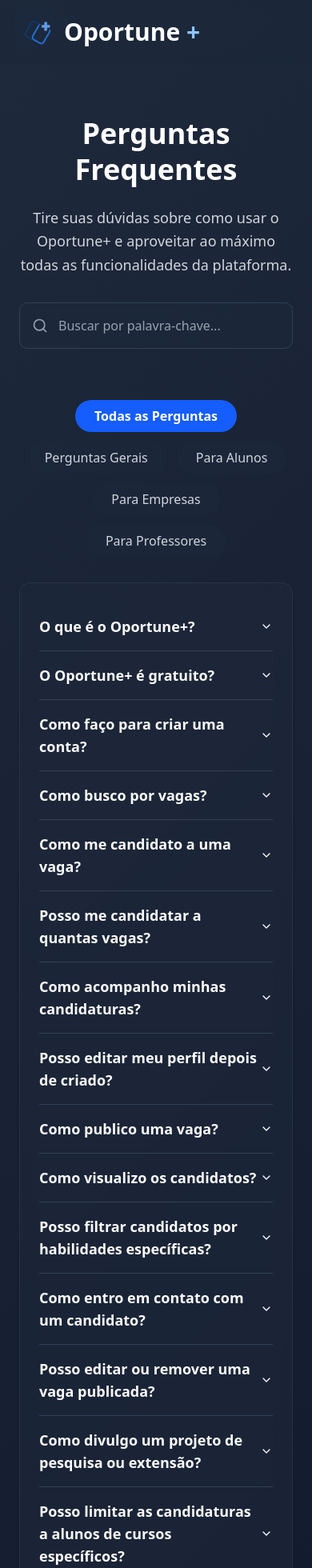
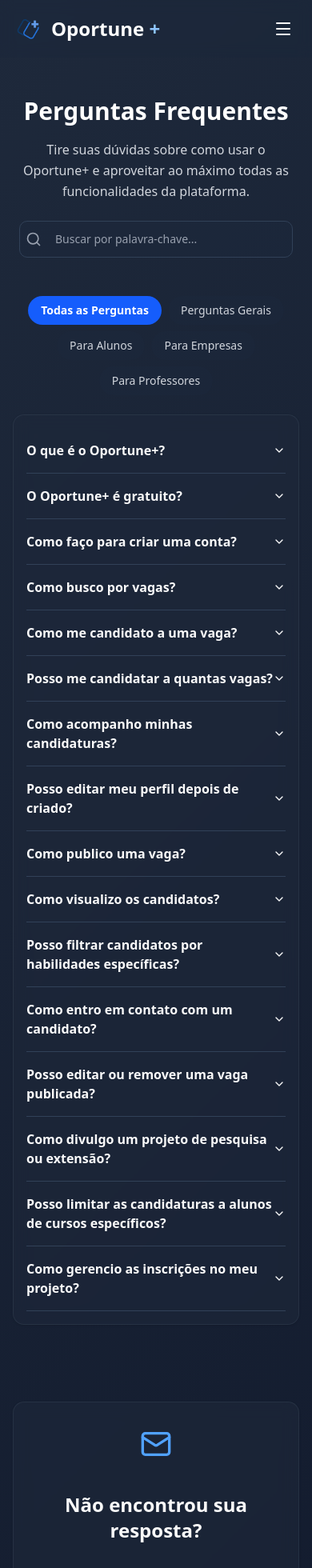
Before and after one commit to PedrFelip/oportune, a Next.js app in the folder frontend/: page /faq in a window 390 px wide. Shown: the top 1960 px of the page at 80% size. Built offline with nearby package versions, Linux system fonts and the light colour scheme.

Commit message:
Adiciona menu mobile e aprimora o layout da página de FAQ: inclui novos ícones, ajusta tamanhos e melhora a responsividade.

```diff
--- a/frontend/src/app/faq/page.tsx
+++ b/frontend/src/app/faq/page.tsx
@@ -8,7 +8,7 @@
   AccordionItem,
   AccordionTrigger,
 } from "@/components/ui/accordion";
-import { Search, Mail } from "lucide-react";
+import { Search, Mail, Menu, X } from "lucide-react";
 import Link from "next/link";
 import Image from "next/image";
 import Logo from "../../assets/logo_oportune.png";
@@ -136,6 +136,7 @@
 export default function FAQ() {
   const [selectedCategory, setSelectedCategory] = useState<string>("todos");
   const [searchTerm, setSearchTerm] = useState("");
+  const [mobileMenuOpen, setMobileMenuOpen] = useState(false);
 
   const filteredFAQ = faqData.filter((item) => {
     const matchesCategory =
@@ -150,13 +151,15 @@
   return (
     <div className="min-h-screen oportune-gradient text-white">
       {/* Header */}
-      <header className="flex items-center justify-between px-6 py-4 bg-slate-800/30 backdrop-blur-sm">
+      <header className="sticky top-0 z-50 flex items-center justify-between px-4 sm:px-6 py-4 bg-slate-800/30 backdrop-blur-sm">
         <Link href="/" className="flex items-center space-x-2">
-          <Image src={Logo} alt="Oportune logo" width={48} height={48} />
-          <span className="text-3xl font-bold">
+          <Image src={Logo} alt="Oportune logo" width={40} height={40} className="sm:w-12 sm:h-12" />
+          <span className="text-2xl sm:text-3xl font-bold">
             Oportune <span className="text-blue-300">+</span>
           </span>
         </Link>
+
+        {/* Desktop Navigation */}
         <nav className="hidden md:flex items-center space-x-6">
           <Link
             href="/sobre"
@@ -180,39 +183,79 @@
             <Button variant="oportune">Criar conta</Button>
           </Link>
         </nav>
+
+        {/* Mobile Menu Button */}
+        <button
+          className="md:hidden p-2 text-white"
+          onClick={() => setMobileMenuOpen(!mobileMenuOpen)}
+        >
+          {mobileMenuOpen ? <X size={24} /> : <Menu size={24} />}
+        </button>
       </header>
 
+      {/* Mobile Navigation */}
+      {mobileMenuOpen && (
+        <nav className="md:hidden bg-slate-800/95 backdrop-blur-sm px-4 py-4 space-y-3 border-b border-slate-700">
+          <Link
+            href="/sobre"
+            className="block text-gray-300 hover:text-white transition-colors py-2"
+            onClick={() => setMobileMenuOpen(false)}
+          >
+            Sobre
+          </Link>
+          <Link
+            href="/faq"
+            className="block text-white font-semibold py-2"
+            onClick={() => setMobileMenuOpen(false)}
+          >
+            FAQ
+          </Link>
+          <Link
+            href="/login"
+            className="block text-gray-300 hover:text-white transition-colors py-2"
+            onClick={() => setMobileMenuOpen(false)}
+          >
+            Entrar
+          </Link>
+          <Link href="/cadastro" onClick={() => setMobileMenuOpen(false)}>
+            <Button variant="oportune" className="w-full">
+              Criar conta
+            </Button>
+          </Link>
+        </nav>
+      )}
+
       {/* Hero Section */}
-      <section className="px-6 py-16 max-w-7xl mx-auto text-center">
-        <h1 className="text-4xl lg:text-5xl font-bold mb-6 leading-tight">
+      <section className="px-4 sm:px-6 py-12 sm:py-16 max-w-7xl mx-auto text-center">
+        <h1 className="text-3xl sm:text-4xl lg:text-5xl font-bold mb-4 sm:mb-6 leading-tight px-2">
           Perguntas Frequentes
         </h1>
-        <p className="text-gray-300 text-lg max-w-3xl mx-auto leading-relaxed mb-8">
+        <p className="text-gray-300 text-base sm:text-lg max-w-3xl mx-auto leading-relaxed mb-6 sm:mb-8 px-2">
           Tire suas dúvidas sobre como usar o Oportune+ e aproveitar ao máximo
           todas as funcionalidades da plataforma.
         </p>
 
         {/* Search Bar */}
-        <div className="max-w-2xl mx-auto relative">
-          <Search className="absolute left-4 top-1/2 transform -translate-y-1/2 text-gray-400 h-5 w-5" />
+        <div className="max-w-2xl mx-auto relative px-2">
+          <Search className="absolute left-4 sm:left-6 top-1/2 transform -translate-y-1/2 text-gray-400 h-5 w-5" />
           <input
             type="text"
             placeholder="Buscar por palavra-chave..."
             value={searchTerm}
             onChange={(e) => setSearchTerm(e.target.value)}
-            className="w-full pl-12 pr-4 py-4 bg-slate-800/50 border border-slate-700 rounded-lg text-white placeholder-gray-400 focus:outline-none focus:ring-2 focus:ring-blue-500 focus:border-transparent"
+            className="w-full pl-11 sm:pl-14 pr-4 py-3 sm:py-4 bg-slate-800/50 border border-slate-700 rounded-lg text-white placeholder-gray-400 focus:outline-none focus:ring-2 focus:ring-blue-500 focus:border-transparent text-sm sm:text-base"
           />
         </div>
       </section>
 
       {/* Category Filter */}
-      <section className="px-6 max-w-7xl mx-auto mb-8">
-        <div className="flex flex-wrap justify-center gap-3">
+      <section className="px-4 sm:px-6 max-w-7xl mx-auto mb-6 sm:mb-8">
+        <div className="flex flex-wrap justify-center gap-2 sm:gap-3">
           {categories.map((category) => (
             <button
               key={category.id}
               onClick={() => setSelectedCategory(category.id)}
-              className={`px-6 py-2 rounded-full transition-all ${
+              className={`px-4 sm:px-6 py-2 rounded-full transition-all text-sm sm:text-base ${
                 selectedCategory === category.id
                   ? "bg-blue-600 text-white font-semibold"
                   : "bg-slate-800/50 text-gray-300 hover:bg-slate-800 hover:text-white"
@@ -225,16 +268,16 @@
       </section>
 
       {/* FAQ Accordion */}
-      <section className="px-6 pb-16 max-w-4xl mx-auto">
+      <section className="px-4 sm:px-6 pb-12 sm:pb-16 max-w-4xl mx-auto">
         {filteredFAQ.length > 0 ? (
-          <Card className="oportune-card p-6">
+          <Card className="oportune-card p-4 sm:p-6">
             <Accordion type="single" collapsible className="w-full">
               {filteredFAQ.map((item, index) => (
                 <AccordionItem key={index} value={`item-${index}`}>
-                  <AccordionTrigger className="text-left text-lg font-semibold text-primary-foreground hover:text-blue-400 transition-colors">
+                  <AccordionTrigger className="text-left text-base sm:text-lg font-semibold text-primary-foreground hover:text-blue-400 transition-colors">
                     {item.question}
                   </AccordionTrigger>
-                  <AccordionContent className="text-gray-300 text-base leading-relaxed pt-2">
+                  <AccordionContent className="text-gray-300 text-sm sm:text-base leading-relaxed pt-2">
                     {item.answer}
                   </AccordionContent>
                 </AccordionItem>
@@ -242,8 +285,8 @@
             </Accordion>
           </Card>
         ) : (
-          <Card className="oportune-card p-12 text-center">
-            <p className="text-gray-300 text-lg mb-4">
+          <Card className="oportune-card p-8 sm:p-12 text-center">
+            <p className="text-gray-300 text-base sm:text-lg mb-4">
               Nenhuma pergunta encontrada com os filtros aplicados.
             </p>
             <Button
@@ -260,24 +303,50 @@
       </section>
 
       {/* Contact Section */}
-      <section className="px-6 py-16 max-w-7xl mx-auto">
-        <Card className="oportune-card p-12 text-center">
-          <Mail className="h-12 w-12 text-blue-400 mx-auto mb-6" />
-          <h2 className="text-3xl font-bold mb-4 text-primary-foreground">
+      <section className="px-4 sm:px-6 py-12 sm:py-16 max-w-7xl mx-auto">
+        <Card className="oportune-card p-8 sm:p-12 text-center">
+          <Mail className="h-10 w-10 sm:h-12 sm:w-12 text-blue-400 mx-auto mb-4 sm:mb-6" />
+          <h2 className="text-2xl sm:text-3xl font-bold mb-3 sm:mb-4 text-primary-foreground px-2">
             Não encontrou sua resposta?
           </h2>
-          <p className="text-gray-300 text-lg mb-8 max-w-2xl mx-auto">
+          <p className="text-gray-300 text-base sm:text-lg mb-6 sm:mb-8 max-w-2xl mx-auto px-2">
             Nossa equipe está pronta para ajudar! Entre em contato conosco e
             responderemos o mais rápido possível.
           </p>
-          <div className="flex flex-col sm:flex-row gap-4 justify-center">
-            <a href="mailto:oportunecontatos@gmail.com">
-              <Button variant="oportune" className="px-8 py-3">
+          <div className="flex flex-col sm:flex-row gap-4 justify-center px-4">
+            <a href="mailto:contato@oportune.edu">
+              <Button variant="oportune" className="w-full sm:w-auto px-8 py-3">
                 Enviar e-mail
               </Button>
             </a>
             <Link href="/sobre">
-              <Button variant="oportune_blank" className="px-8 py-3">
+              <Button variant="oportune_blank" className="w-full sm:w-auto px-8 py-3">
+                Saber mais sobre nós
+              </Button>
+            </Link>
+          </div>
+        </Card>
+      </section>
+
+      {/* Contact Section */}
+      <section className="px-4 sm:px-6 py-12 sm:py-16 max-w-7xl mx-auto">
+        <Card className="oportune-card p-8 sm:p-12 text-center">
+          <Mail className="h-10 w-10 sm:h-12 sm:w-12 text-blue-400 mx-auto mb-4 sm:mb-6" />
+          <h2 className="text-2xl sm:text-3xl font-bold mb-3 sm:mb-4 text-primary-foreground px-2">
+            Não encontrou sua resposta?
+          </h2>
+          <p className="text-gray-300 text-base sm:text-lg mb-6 sm:mb-8 max-w-2xl mx-auto px-2">
+            Nossa equipe está pronta para ajudar! Entre em contato conosco e
+            responderemos o mais rápido possível.
+          </p>
+          <div className="flex flex-col sm:flex-row gap-4 justify-center px-4">
+            <a href="mailto:oportunecontatos@gmail.com">
+              <Button variant="oportune" className="w-full sm:w-auto px-8 py-3">
+                Enviar e-mail
+              </Button>
+            </a>
+            <Link href="/sobre">
+              <Button variant="oportune_blank" className="w-full sm:w-auto px-8 py-3">
                 Saber mais sobre nós
               </Button>
             </Link>
@@ -286,10 +355,10 @@
       </section>
 
       {/* Footer */}
-      <footer className="px-6 py-8 border-t border-slate-700">
-        <div className="max-w-7xl mx-auto flex flex-col md:flex-row justify-between items-center">
+      <footer className="px-4 sm:px-6 py-8 border-t border-slate-700">
+        <div className="max-w-7xl mx-auto flex flex-col md:flex-row justify-between items-center gap-4">
           <span className="text-sm text-gray-400">© Oportune — 2025</span>
-          <div className="flex items-center space-x-6 mt-4 md:mt-0">
+          <div className="flex flex-col sm:flex-row items-center gap-4 sm:gap-6">
             <span className="text-sm text-gray-400">oportunecontatos@gmail.com</span>
             <Link
               href="#"
```
